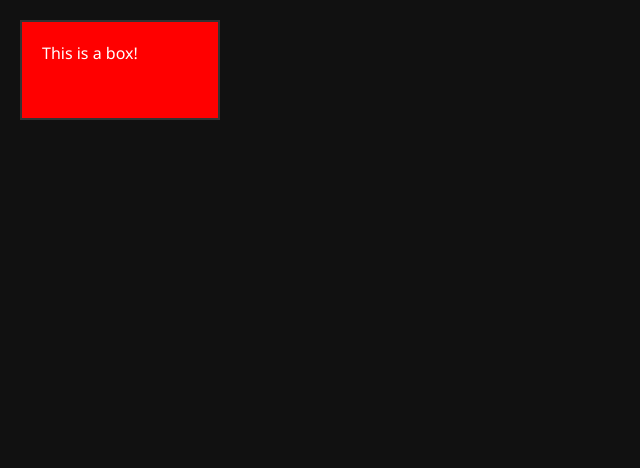
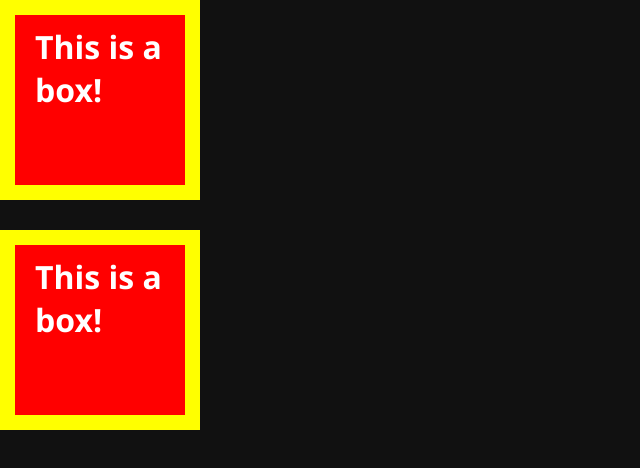
Before and after one commit to Kanthamas/basic_css, a plain HTML site: page box_model/index.html in a window 1280 px wide. Shown: the whole page, without its empty margins (0-640 px from the left). Drawn offline with Linux system fonts and the light colour scheme.

Commit message:
finish box model

```diff
--- a/box_model/index.html
+++ b/box_model/index.html
@@ -13,7 +13,10 @@
 		/>
 	</head>
 	<body>
-		<div class="box">
+		<div class="box box-01">
+			<p>This is a box!</p>
+		</div>
+		<div class="box box-02">
 			<p>This is a box!</p>
 		</div>
 	</body>
--- a/box_model/style.css
+++ b/box_model/style.css
@@ -1,4 +1,3 @@
-/* visual aid settings */
 * {
 	margin: 0;
 	padding: 0;
@@ -8,15 +7,32 @@
 body {
 	background: #111;
 	color: white;
+	font-weight: 700;
+	font-size: 2rem;
 	font-family: "Segoe UI", Tahoma, Geneva, Verdana, sans-serif;
 }
 
-/* Box Model */
 .box {
 	width: 200px;
-	height: 100px;
-	background-color: red;
-	border: 2px solid #333;
-	padding: 20px;
-	margin: 20px;
+	height: 200px;
+	background: red;
+	/* padding: 10px 20px 30px 40px; */
+	/* padding-top: 10px;
+	padding-right: 20px;
+	padding-bottom: 30px;
+	padding-left: 40px; */
+	/* padding: 10px; */
+	/* padding: 10px 20px; */
+	padding: 10px 20px 30px;
+	border: 15px solid yellow;
+	/* border-left: 20px solid yellow; */
+	/* margin: 50px; */
 }
+
+.box-01 {
+	/* margin: 100px; */
+}
+
+.box-02 {
+	margin-top: 30px;
+}
```
